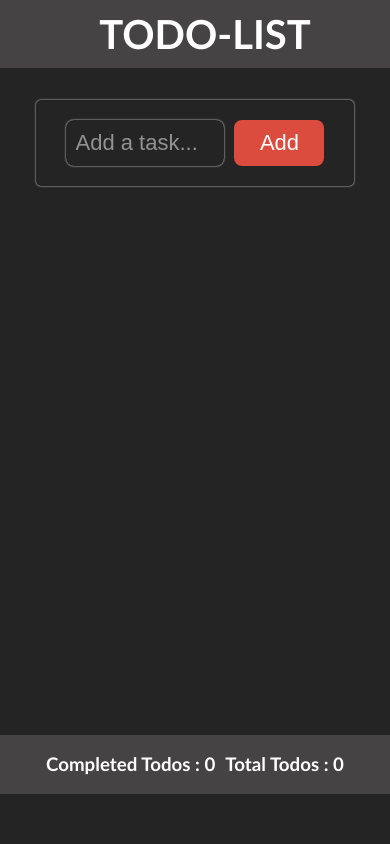
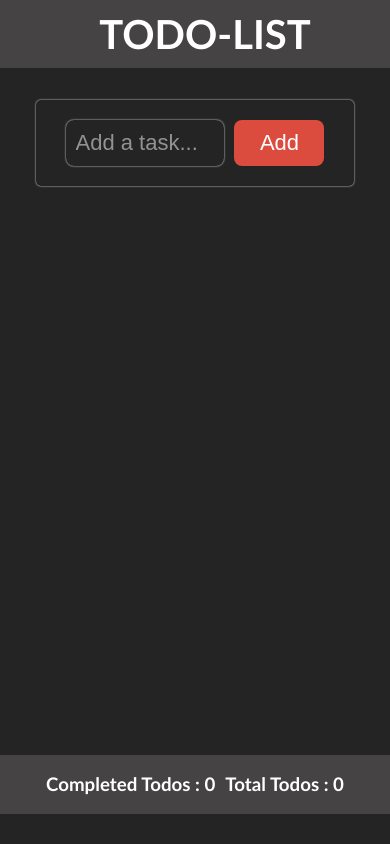
Before and after one commit to HemanthHamu/todo-app, a React (Vite) app: page / in a window 390 px wide. Built offline with nearby package versions, Linux system fonts and the light colour scheme.

Commit message:
modified

```diff
--- a/src/styles/App.css
+++ b/src/styles/App.css
@@ -135,7 +135,7 @@ form button:active{
     .footer-container{
         font-size: 16px;
         position: fixed;
-        bottom: 50px;
+        bottom: 30px;
         left: 0;
     }
 }
```
